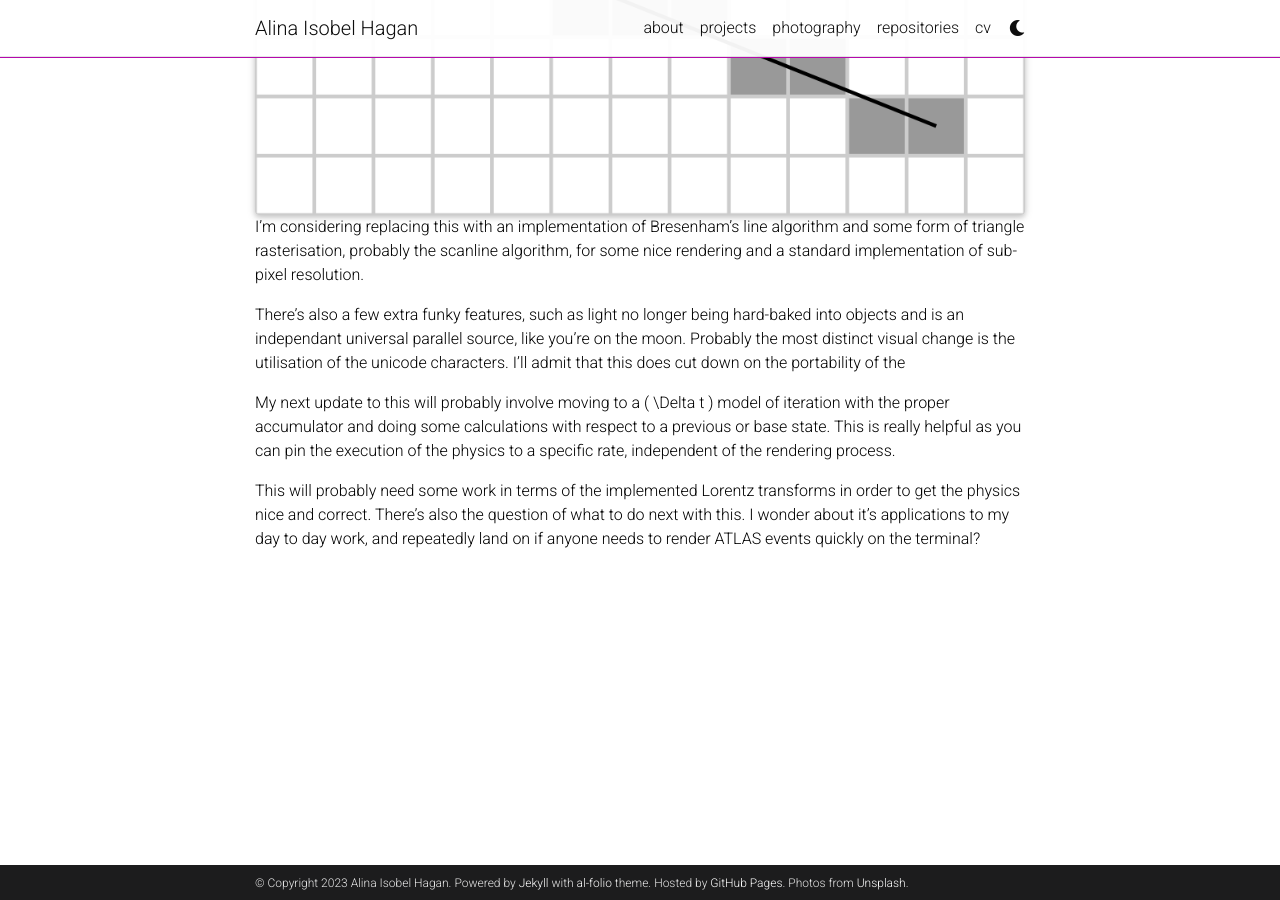
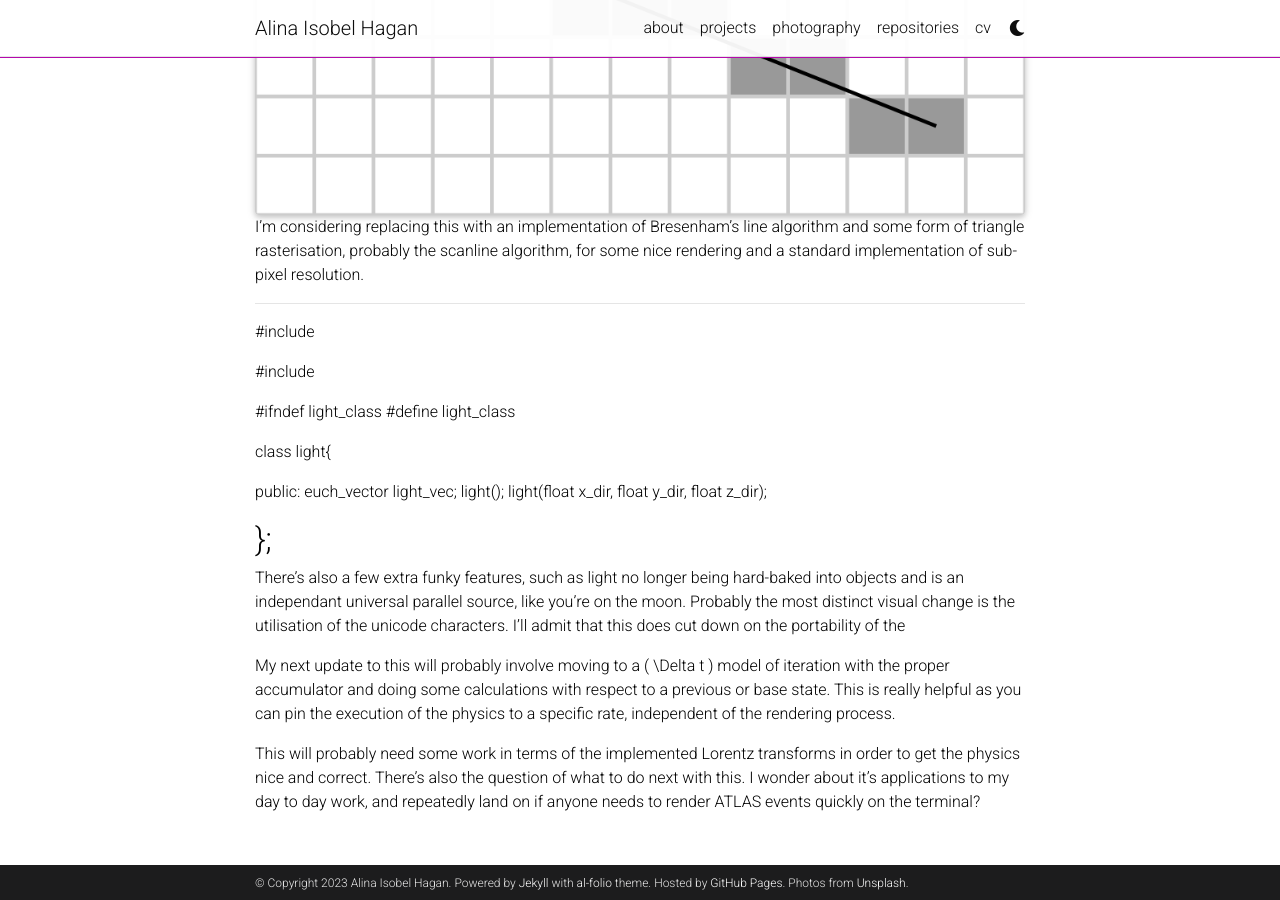
Before and after one commit to aihphysics/aihphysics.github.io, a Jekyll site: the page built from _projects/1_project.md, in a window 1280 px wide and 900 px high, scrolled down 885 px. Built offline with Jekyll 4.4.1, drawn with Linux system fonts in a browser that asks for light colours; full-size pictures stand in for the smaller copies a plugin makes; comment, search, counter and statistics services are not loaded; a style sheet for code colours, icons or effects is not loaded.

Commit message:
trying the code block

```diff
--- a/_projects/1_project.md
+++ b/_projects/1_project.md
@@ -29,8 +29,26 @@
         {% include figure.html path="assets/img/Bresenham_line.png" title="example image" class="img-fluid rounded z-depth-1" %}
     </div>
 </div>
+
 I'm considering replacing this with an implementation of Bresenham's line algorithm and some form of triangle rasterisation, probably the scanline algorithm, for some nice rendering and a standard implementation of sub-pixel resolution.
 
+---
+#include <math.h>
+
+#include <euch_vector.hxx>
+
+#ifndef light_class
+#define light_class
+
+class light{
+
+  public:
+    euch_vector light_vec;
+    light();
+    light(float x_dir, float y_dir, float z_dir);
+
+};
+---
 There's also a few extra funky features, such as light no longer being hard-baked into objects and is an independant universal parallel source, like you're on the moon. Probably the most distinct visual change is the utilisation of the unicode characters. I'll admit that this does cut down on the portability of the
 
 My next update to this will probably involve moving to a \( \Delta t \) model of iteration with the proper accumulator and doing some calculations with respect to a previous or base state. This is really helpful as you can pin the execution of the physics to a specific rate, independent of the rendering process.
```
